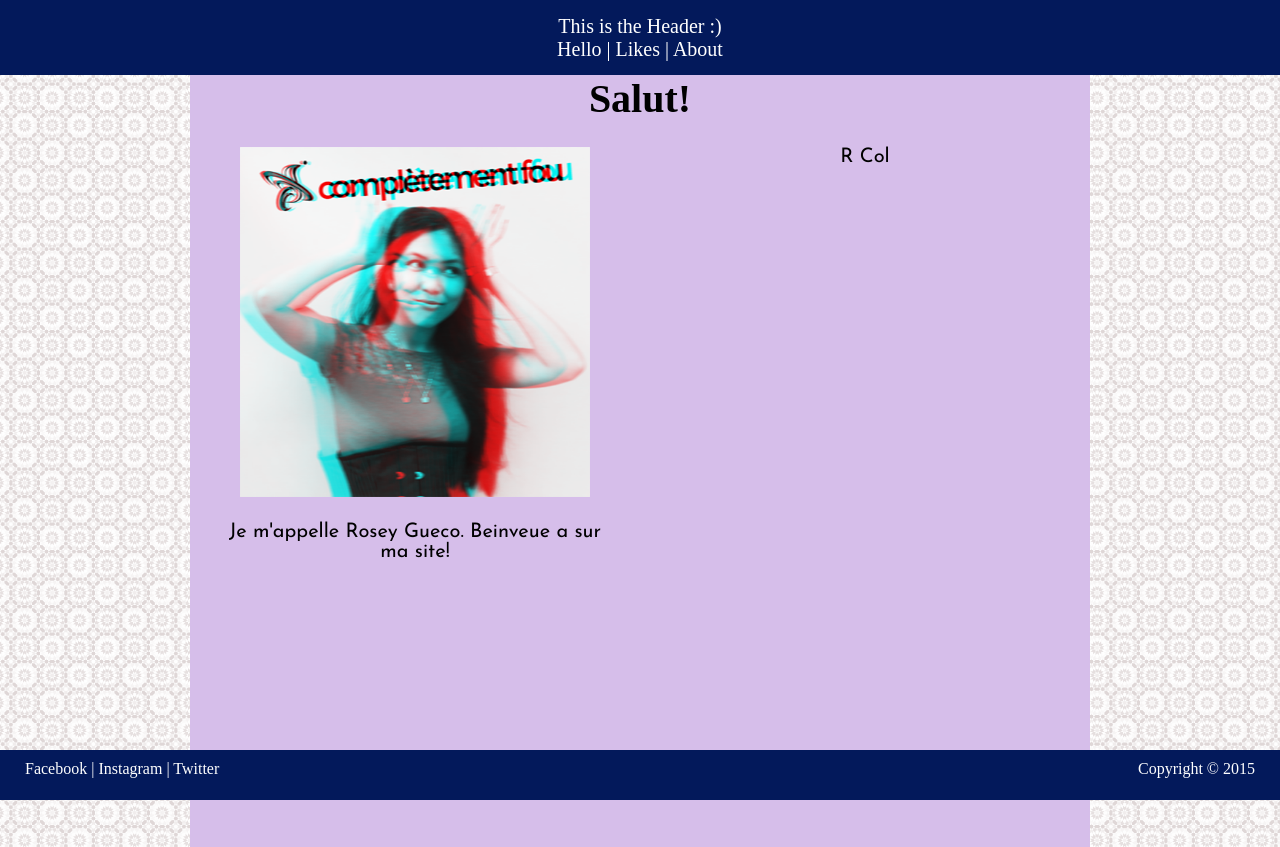
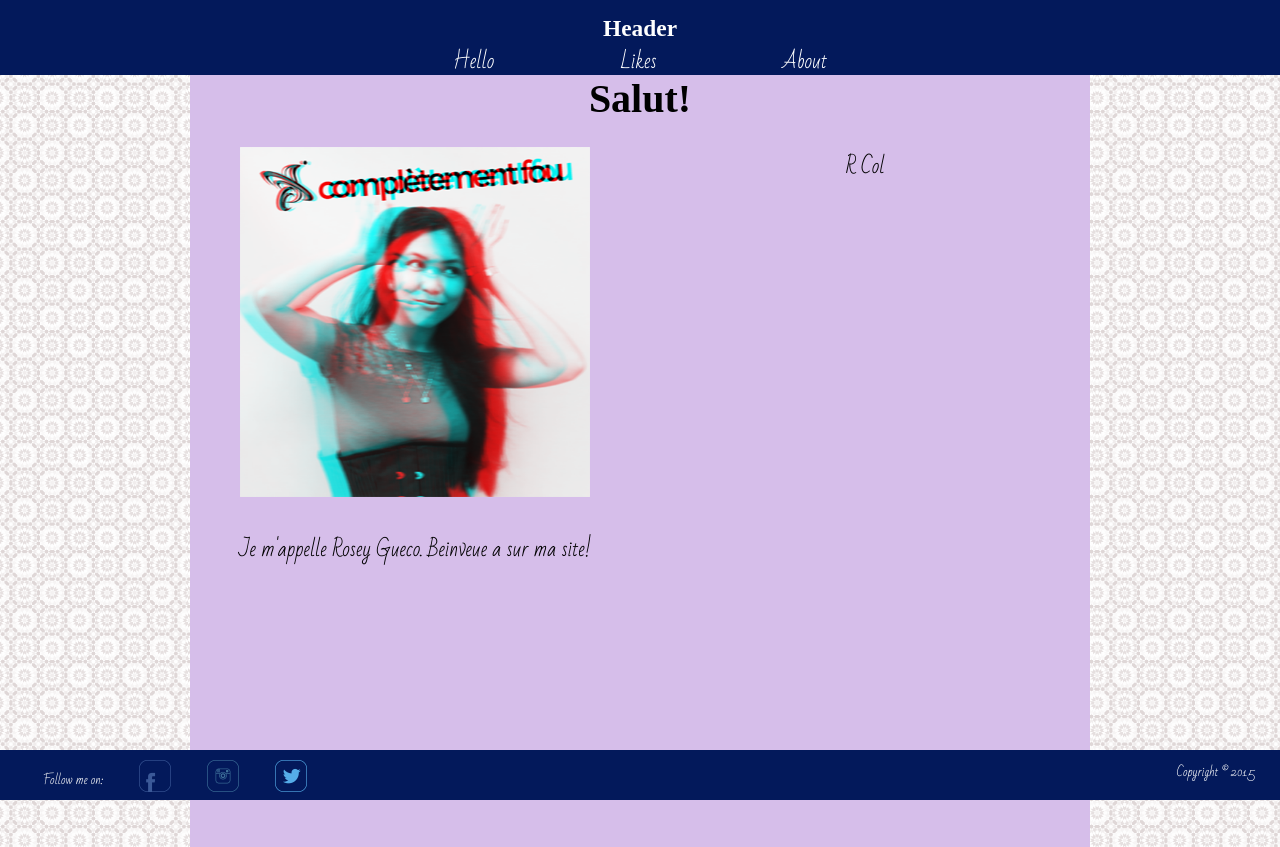
Before and after one commit to RoseyG/updevcamp_2015a_set0, a plain HTML site: page index.html in a window 1280 px wide. Shown: the top 847 px of the page. Drawn offline with Linux system fonts and the light colour scheme; a web font is replaced by a local one.

Commit message:
Added and Edited files

```diff
--- a/index.css
+++ b/index.css
@@ -5,8 +5,7 @@ body {
 }
 
 #header, #footer {
-  font-family: Gabriela;
-  text-align: center;
+  font-family: 'Bad Script';
   color: #FFFFFF;
   margin: 0px;
   width: 100%;
@@ -15,6 +14,7 @@ body {
 }
 
 #header {
+  text-align: center;
   font-size: 1.25em;
   height: 50px;
   top: 0px;
@@ -23,20 +23,26 @@ body {
 }
 
 #footer {
-  font-size: 1em;
+  font-size: .75em;
   height: 25px;
   bottom: 0px;
   padding-bottom: 15px;
   padding-top: 10px;
 }
 
-.navi {
-  text-align: center;
+#navi {
+  font-family: 'Bad Script';
+  display: -webkit-flex;
+  -webkit-align-items: center;
+  display: flex;
+  align-items: center;
   justify-content: space-around;
+  width: 500px;
+  margin: auto;
 }
 
 .section {
-  font-family: 'Josefin Sans';
+  font-family: 'Bad Script';
   font-size: 1.25em;
   text-align: center;
   width: auto;
@@ -47,7 +53,7 @@ body {
 .wrap {
   padding-top: 75px;
   width: 900px;
-  height: 1000px;
+  height: 925px;
   margin: auto;
 }
 
@@ -65,13 +71,19 @@ body {
 
 .rfooter {
   float: right;
+  margin: auto;
   padding-right: 25px;
 }
 
 .lfooter {
   float: left;
-  margin: auto;
   padding-left: 25px;
+  width: 300px;
+  display: -webkit-flex;
+  -webkit-align-items: center;
+  display: flex;
+  align-items: center;
+  justify-content: space-around;
 }
 
 #sec1 {
@@ -87,7 +99,7 @@ body {
 }
 
 #likessec {
-  background-color: #C4FCE3;
+  background-color: #C4FCD0;
 }
 
 #sec3 {
@@ -99,7 +111,7 @@ body {
 }
 
 h1, h2, h3, h6 {
-  font-family: Gabriela;
+  font-family: 'Fredericka the Great';
   margin: 0px;
 }
 
@@ -108,19 +120,32 @@ a, a.visited, a.active, a.hover {
   color: inherit;
 }
 
+.link {
+  width: 32px;
+  height: auto;
+}
+
 #profile {
   width: 350px;
   height: auto;
 }
 
 @media (max-width: 500px){
+  #footer{
+    font-size: 1em;
+    height: auto;
+    text-align: center;
+  }
   .section .wrap {
     height: 1600px;
     width: 400px;
     margin: auto;
   }
+  #navi {
+    width:350px;
+  }
   .rcolumn, .lcolumn, .rfooter, .lfooter{
     float: none;
-    width: 350px;
+    width: 300px;
   }
 }
--- a/index.html
+++ b/index.html
@@ -3,16 +3,15 @@
 <head>
   <title>Bienvenue</title>
   <link rel=stylesheet href="index.css">
+  <link href='https://fonts.googleapis.com/css?family=Bad+Script|Fredericka+the+Great&subset=latin,latin-ext' rel='stylesheet' type='text/css'>
   <link href='https://fonts.googleapis.com/css?family=Josefin+Sans:400,700,400italic,700italic|Gabriela&subset=latin,latin-ext' rel='stylesheet' type='text/css'>
 </head>
 <body>
   <div id="header">
-    This is the Header :)
-    <div id="navi">
-      <a href="#hello">Hello</a> |
-      <a href="#likes">Likes</a> |
-      <a href="#about">About</a>
-    </div>
+    <h3>Header</h3>
+    <div id="navi"><a href="#hello">Hello</a>
+    <a href="#likes">Likes</a>
+    <a href="#about">About</a></div>
   </div>
   <a name="hello"></a>
   <div id="sec1" class="section">
@@ -43,9 +42,10 @@
   </div>
   <div id="footer">
     <div class="lfooter">
-      <a href="#hello">Facebook</a> |
-      <a href="#likes">Instagram</a> |
-      <a href="#about">Twitter</a>
+      Follow me on:
+      <a href="https://www.facebook.com/maria.gueco"><img class="link" src="faceb.png" /></a>
+      <a href="https://instagram.com/mydnyt_moon"><img class="link" src="insta.png" /></a>
+      <a href="https://twitter.com/mydnyt_moon"><img class="link" src="twitt.png" /></a>
     </div>
     <div class="rfooter">Copyright &copy; 2015</div>
   </div>
```
Also changed, not shown: faceb.png (added), insta.png (added), twitt.png (added).
